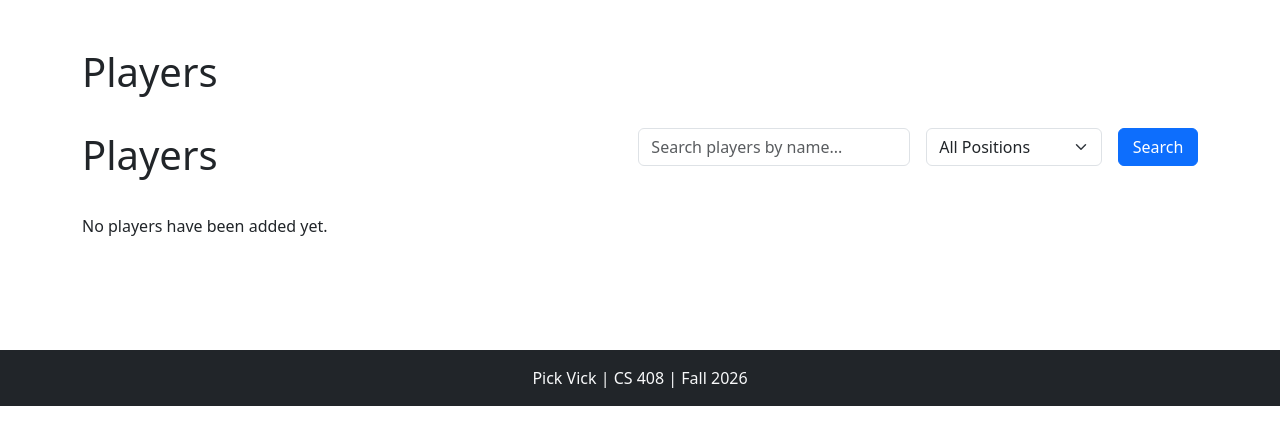
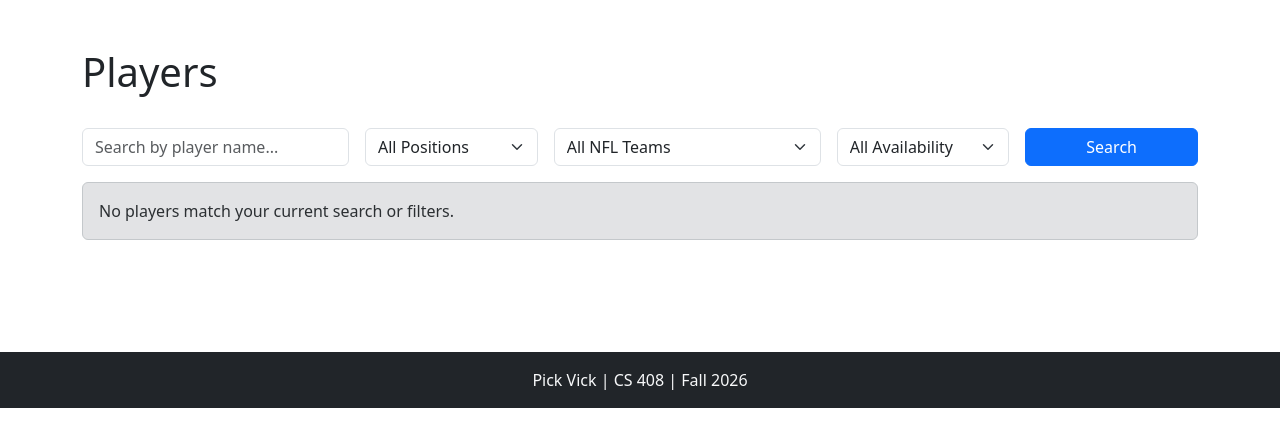
Before and after one commit to therrera6990/pick-vick, a Django app: page /players/ in a window 1280 px wide. Shown: the part 56-503 px from the top of the page. Run offline with Django 5.2, Linux system fonts and the light colour scheme; data that the repository does not hold is empty.

Commit message:
Add NFL team and availability filters

```diff
--- a/fantasy/templates/fantasy/player_list.html
+++ b/fantasy/templates/fantasy/player_list.html
@@ -6,24 +6,29 @@
 
 <div class="d-flex justify-content-between align-items-center mb-4">
     <h1>Players</h1>
+
+    {% if user.is_authenticated %}
+        <a
+            href="{% url 'player_create' %}"
+            class="btn btn-primary">
+            Add Player
+        </a>
+    {% endif %}
 </div>
 
-    <div class="d-flex justify-content-between align-items-center mb-4">
-        <h1>Players</h1>
+<form method="get" class="row g-3 mb-3">
 
-        <form method="get" class="row g-3 mb-4">
-
-            <div class="col-md-6">
+    <div class="col-md-3">
         <input
             type="text"
             name="search"
             class="form-control"
-                    placeholder="Search players by name..."
+            placeholder="Search by player name..."
             value="{{ search }}"
         >
     </div>
 
-            <div class="col-md-4">
+    <div class="col-md-2">
         <select
             name="position"
             class="form-select"
@@ -35,9 +40,50 @@
                     value="{{ value }}"
                     {% if position == value %}selected{% endif %}
                 >
-                            {{ value }} - {{ label }}
+                    {{ value }}
                 </option>
             {% endfor %}
+        </select>
+    </div>
+
+    <div class="col-md-3">
+        <select
+            name="nfl_team"
+            class="form-select"
+        >
+            <option value="">All NFL Teams</option>
+
+            {% for team in nfl_teams %}
+                <option
+                    value="{{ team }}"
+                    {% if nfl_team == team %}selected{% endif %}
+                >
+                    {{ team }}
+                </option>
+            {% endfor %}
+        </select>
+    </div>
+
+    <div class="col-md-2">
+        <select
+            name="availability"
+            class="form-select"
+        >
+            <option value="">All Availability</option>
+
+            <option
+                value="available"
+                {% if availability == "available" %}selected{% endif %}
+            >
+                Available
+            </option>
+
+            <option
+                value="unavailable"
+                {% if availability == "unavailable" %}selected{% endif %}
+            >
+                Unavailable
+            </option>
         </select>
     </div>
 
@@ -51,14 +97,15 @@
 
 </form>
 
-        {% if user.is_authenticated %}
+{% if search or position or nfl_team or availability %}
+    <div class="mb-4">
         <a
-                href="{% url 'player_create' %}"
-                class="btn btn-primary">
-                Add Player
+            href="{% url 'player_list' %}"
+            class="btn btn-sm btn-outline-secondary">
+            Clear Filters
         </a>
+    </div>
 {% endif %}
-    </div>
 
 {% if players %}
 
@@ -85,9 +132,19 @@
                                 {{ player.name }}
                             </a>
                         </td>
-                            <td>{{ player.position }}</td>
-                            <td>{{ player.nfl_team }}</td>
-                            <td>{{ player.fantasy_points }}</td>
+
+                        <td>
+                            {{ player.position }}
+                        </td>
+
+                        <td>
+                            {{ player.nfl_team }}
+                        </td>
+
+                        <td>
+                            {{ player.fantasy_points }}
+                        </td>
+
                         <td>
                             {% if player.available %}
                                 Yes
@@ -106,7 +163,9 @@
 
 {% else %}
 
-        <p>No players have been added yet.</p>
+    <div class="alert alert-secondary">
+        No players match your current search or filters.
+    </div>
 
 {% endif %}
 
--- a/fantasy/views.py
+++ b/fantasy/views.py
@@ -41,8 +41,10 @@ def team_list(request):
 def player_list(request):
     players = Player.objects.all()
 
-    search=request.GET.get("search", "")
+    search = request.GET.get("search", "")
     position = request.GET.get("position", "")
+    nfl_team = request.GET.get("nfl_team", "")
+    availability = request.GET.get("availability", "")
 
     if search:
         players = players.filter(name__icontains=search)
@@ -50,11 +52,31 @@ def player_list(request):
     if position:
         players = players.filter(position=position)
 
+    if nfl_team:
+        players = players.filter(nfl_team__iexact=nfl_team)
+
+    if availability == "available":
+        players = players.filter(available=True)
+
+    elif availability == "unavailable":
+        players = players.filter(available=False)
+
+    nfl_teams = (
+        Player.objects
+        .exclude(nfl_team="")
+        .values_list("nfl_team", flat=True)
+        .distinct()
+        .order_by("nfl_team")
+    )
+
     context = {
         "players": players,
         "search": search,
         "position": position,
+        "nfl_team": nfl_team,
+        "availability": availability,
         "positions": Player.POSITION_CHOICES,
+        "nfl_teams": nfl_teams,
     }
 
     return render(
```
Lines whose indentation alone changed are shown as unchanged.
